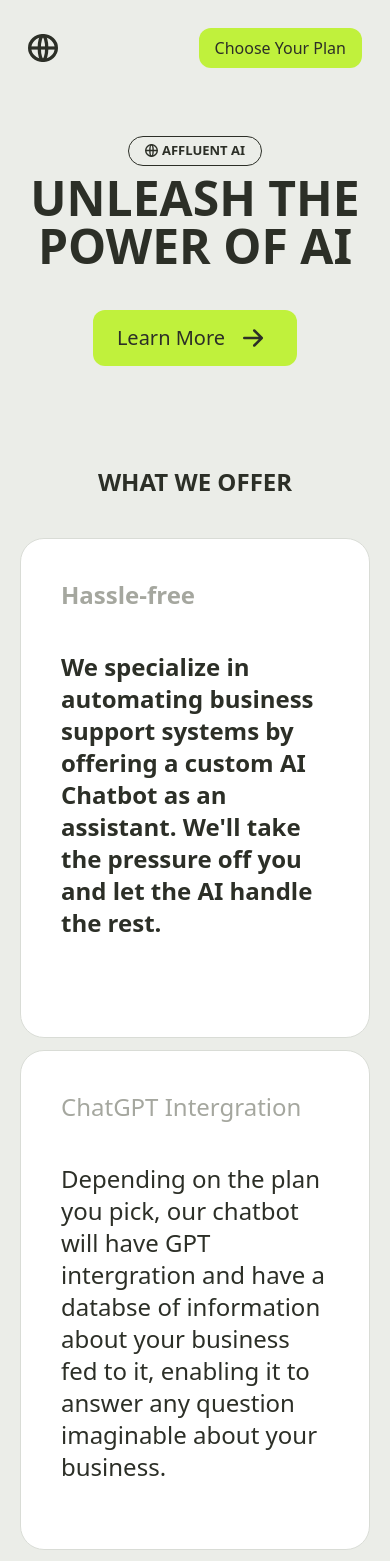
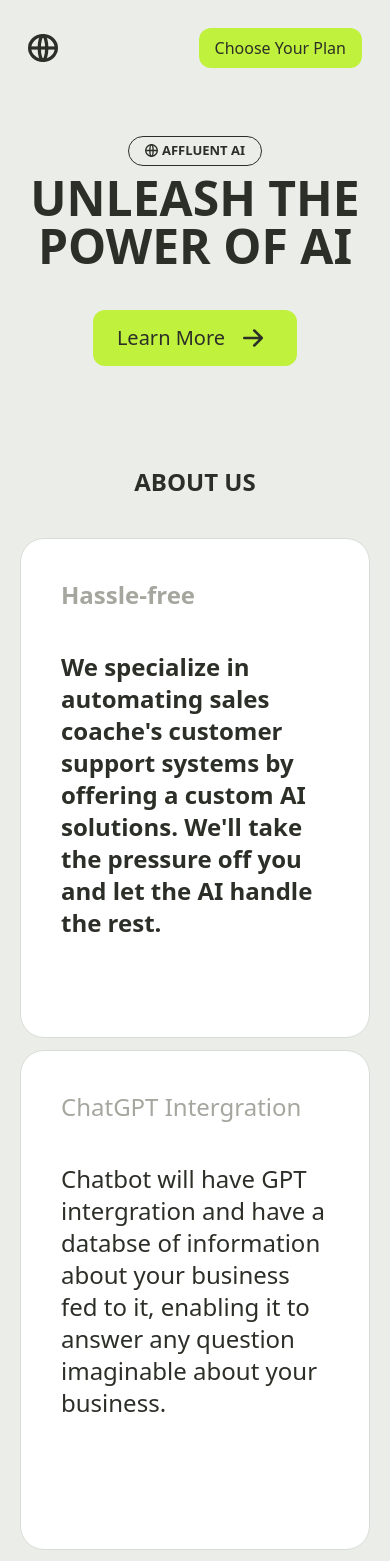
Before and after one commit to S-P-H-E/AffluentAILandingPage, a Next.js app: page / in a window 390 px wide. Shown: the top 1561 px of the page. Built offline with nearby package versions, Linux system fonts and the light colour scheme.

Commit message:
responsive buttons

```diff
--- a/components/Contact.js
+++ b/components/Contact.js
@@ -17,9 +17,9 @@ export default function Contact() {
 
   return (
     <>
-      <animated.div ref={ref} style={ContactAnimation} className="md:m-24 flex flex-col justify-center items-center">
+      <animated.div ref={ref} style={ContactAnimation} className="m-10 md:m-32 flex flex-col justify-center items-center">
         <h1 className="text-2xl md:text-5xl font-bold uppercase">Get In Contact</h1>
-        <button className="bg-[var(--button)] px-6 py-3 rounded-xl font-medium m-2 md:mt-7" onClick={handleBookCall}>
+        <button className="bg-[var(--button)] px-6 py-3 rounded-xl font-medium m-2 md:mt-7 transition-all md:hover:scale-105" onClick={handleBookCall}>
           Book a call
         </button>
       </animated.div>
--- a/components/Offer.js
+++ b/components/Offer.js
@@ -58,15 +58,15 @@ export default function Offer(){
     return(
         <>
             <animated.div ref={ref} style={AboutUsAnimation} className="w-full p-5 md:p-0 md:w-[1000px] flex flex-col justify-center items-center md:m-24">
-                <h1 className="text-2xl md:text-5xl font-bold uppercase">What we offer</h1>
+                <h1 className="text-2xl md:text-5xl font-bold uppercase">About Us</h1>
                 <div className="mt-10 mb-3 flex flex-col md:flex-row gap-3">
                     <animated.div ref={ref1} style={Card1Animation} className="text-2xl bg-white border border-[#D9DCD6] rounded-3xl p-10 font-semibold flex flex-col gap-10 h-[500px] w-full">
                         <h1 className="text-[#A5A79F]">Hassle-free</h1>
-                        <p>We specialize in automating business support systems by offering a custom AI Chatbot as an assistant. We&apos;ll take the pressure off you and let the AI handle the rest.</p>
+                        <p>We specialize in automating sales coache&apos;s customer support systems by offering a custom AI solutions. We&apos;ll take the pressure off you and let the AI handle the rest.</p>
                     </animated.div>
                     <animated.div ref={ref2} style={Card2Animation} className="text-2xl bg-white border border-[#D9DCD6] rounded-3xl p-10 font-medium flex flex-col gap-10 h-[500px] w-full">
                         <h1 className="text-[#A5A79F]">ChatGPT Intergration</h1>
-                        <p>Depending on the plan you pick, our chatbot will have GPT intergration and have a databse of information about your business fed to it, enabling it to answer any question imaginable about your business.</p>
+                        <p>Chatbot will have GPT intergration and have a databse of information about your business fed to it, enabling it to answer any question imaginable about your business.</p>
                     </animated.div>
                 </div>
                 <div className="mb-10 flex gap-3">
--- a/components/Plan.js
+++ b/components/Plan.js
@@ -110,7 +110,7 @@ export default function Plan(){
                             </div>
                             <button className="bg-[var(--button)] px-4 py-2 rounded-xl font-medium mt-7 group flex justify-center items-center" onClick={handlePremium}>
                                 <h1>Get Started</h1>
-                                <BsArrowRightShort size={30} className="transition-transform duration-300 -rotate-45 group-hover:rotate-0"/>
+                                <BsArrowRightShort size={30} className="transition-transform duration-300 -rotate-45 md:group-hover:rotate-0"/>
                             </button>
                         </div>
                     </animated.div>
@@ -135,7 +135,7 @@ export default function Plan(){
                             </div>
                             <button className="bg-[#565E45] text-[#DCE0CD]  px-4 py-2 rounded-xl font-medium mt-7 group flex justify-center items-center" onClick={handleSupport}>
                                 Get Started
-                                <BsArrowRightShort size={30} className="transition-transform duration-300 -rotate-45 group-hover:rotate-0"/>
+                                <BsArrowRightShort size={30} className="transition-transform duration-300 -rotate-45 md:group-hover:rotate-0"/>
                             </button>
                         </div>
                     </animated.div>
--- a/pages/index.js
+++ b/pages/index.js
@@ -118,7 +118,7 @@ export default function Home() {
           <div className="mask">
             <animated.button style={buttonAnimation} onClick={scrollToOffer} className="group bg-[var(--button)] px-6 md:px-8 py-2 md:py-6 rounded-xl font-medium text-xl md:text-3xl m-10 flex justify-center items-center gap-2">
               Learn More
-              <BsArrowRightShort size={40} className="transition-transform duration-300 group-hover:rotate-45"/>
+              <BsArrowRightShort size={40} className="transition-transform duration-300 md:group-hover:rotate-45"/>
             </animated.button>
           </div>
         </div>
--- a/styles/globals.css
+++ b/styles/globals.css
@@ -11,6 +11,7 @@
 body {
     color: var(--main);
     background-color: var(--background);
+    -webkit-tap-highlight-color: transparent;
 }
 
 .mask {
```
